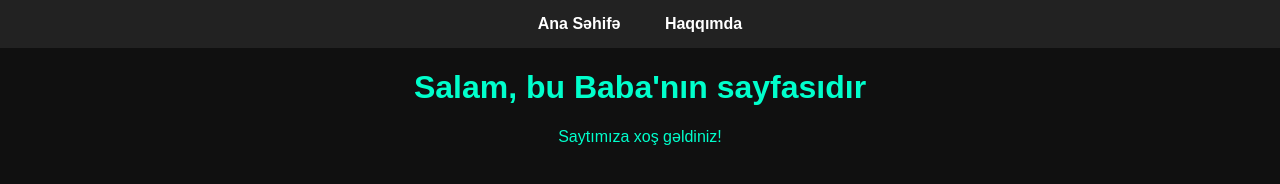
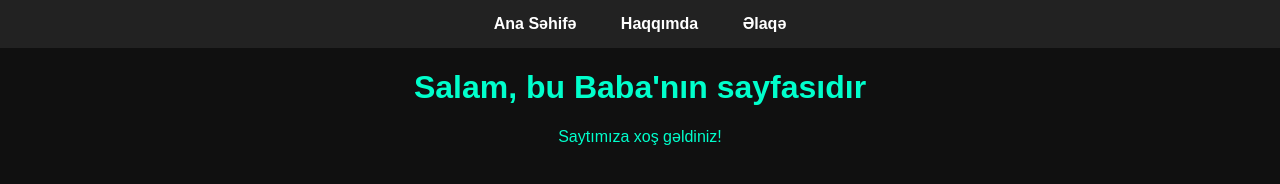
Before and after one commit to HakaliyevBaba/baba, a plain HTML site: page index.html in a window 1280 px wide. Drawn offline with Linux system fonts and the light colour scheme.

Commit message:
Update index.html

```diff
--- a/index.html
+++ b/index.html
@@ -1,6 +1,7 @@
 <!DOCTYPE html>
 <html>
 <head>
+  <meta charset="UTF-8">
   <title>Baba'nın Sayfası</title>
   <style>
     body {
@@ -31,6 +32,7 @@
   <div class="menu">
     <a href="index.html">Ana Səhifə</a>
     <a href="hakkimda.html">Haqqımda</a>
+    <a href="iletisim.html">Əlaqə</a>
   </div>
 
   <h1>Salam, bu Baba'nın sayfasıdır</h1>
```
